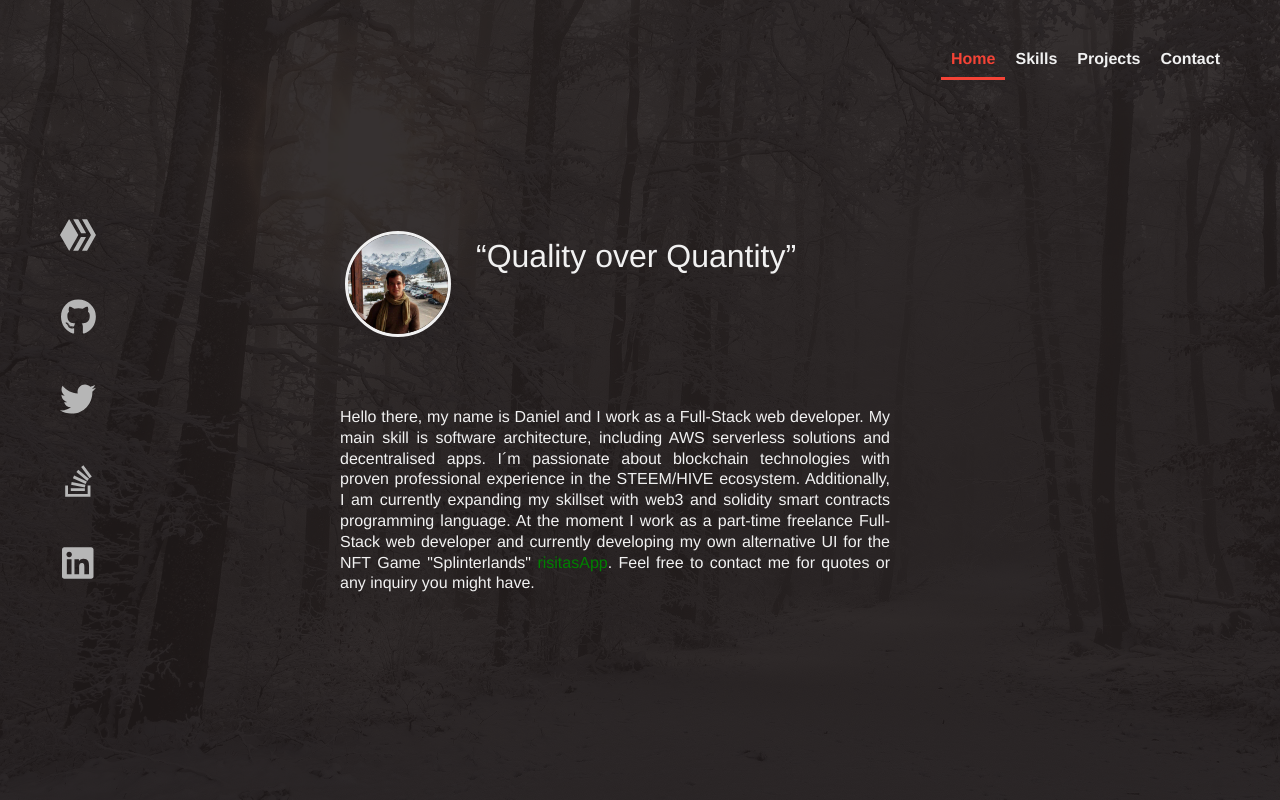
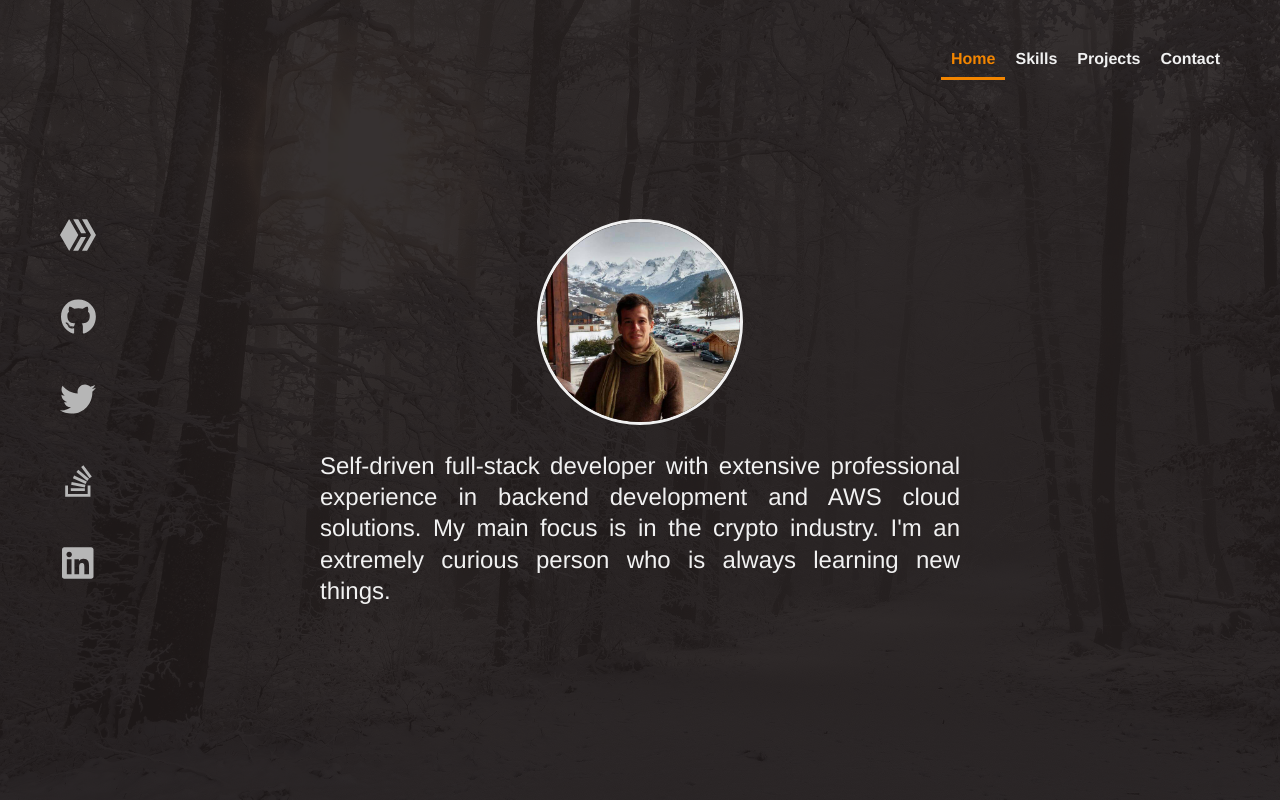
Before and after one commit to AusPrinzip/lightproject.me, a Vue app: page / in a window 1280 px wide. Built offline with nearby package versions, Linux system fonts and the light colour scheme.

Commit message:
Updated design as per alex suggestions

```diff
--- a/src/App.vue
+++ b/src/App.vue
@@ -37,6 +37,9 @@ export default {
 </script>
 
 <style>
+:root {
+  --tangerine: #F28500;
+}
 * {
     margin: 0;
 }
--- a/src/components/domains/Common/LevelProgress.vue
+++ b/src/components/domains/Common/LevelProgress.vue
@@ -18,12 +18,12 @@
         width: 60%;
         padding: 0;
         border: 0 none;
-        background: #851d1d;
+        background: #AD5F00;
     }
 
     .level-progress > div {
         border-radius: 8px;
-        background: #ea3030;
+        background: #F28500;
         height: 15px;
     }
 
--- a/src/components/domains/Navigation/NavBar.vue
+++ b/src/components/domains/Navigation/NavBar.vue
@@ -41,12 +41,12 @@ export default {}
     }
 
     li a:hover {
-        color: #C62828 !important;
+        color: #F28500 !important;
         transition-duration: 0.3s
     }
 
     li .router-link-active {
-        border-bottom: 3px solid #f44336;
-        color: #f44336 !important;
+        border-bottom: 3px solid #F28500;
+        color: #F28500 !important;
     }
 </style>
--- a/src/components/domains/SideBar/SideBar.vue
+++ b/src/components/domains/SideBar/SideBar.vue
@@ -40,7 +40,7 @@
     }
 
     ul li svg:hover {
-        color: #C62828;
+        color: var(--tangerine);
         transition-duration: 0.3s;
     }
 
--- a/src/components/domains/Skills/Skill.vue
+++ b/src/components/domains/Skills/Skill.vue
@@ -40,7 +40,7 @@
         width: 100%;
         min-height: 100px;
         display: inline-block;
-        border: 2px solid #C62828;
+        border: 2px solid var(--tangerine);
         border-radius: 10px;
         text-align: left;
         padding: 10px;
--- a/src/components/views/DevProjects/DevProjects.vue
+++ b/src/components/views/DevProjects/DevProjects.vue
@@ -90,7 +90,7 @@ a:active {
 }
 
 .heading {
-    color: #C62828;
+    color: var(--tangerine);
     font-weight: bold;
     font-size: 28px;
 }
--- a/src/components/views/MainContact/MainContact.vue
+++ b/src/components/views/MainContact/MainContact.vue
@@ -22,7 +22,7 @@ div {
 }
 
 div svg:hover {
-    color: #C62828;
+    color: var(--tangerine);
     transition-duration: 0.3s;
 }
 
--- a/src/components/views/Skills/Skills.vue
+++ b/src/components/views/Skills/Skills.vue
@@ -48,7 +48,7 @@
     </div>
 </template>
 <script>
-import LevelProgress from "../../domains/Common/LevelProgress.vue";
+import LevelProgress from "@/components/domains/Common/LevelProgress.vue";
 // import FontAwesomeIcon from '@fortawesome/vue-fontawesome'
 import { faPlus } from "@fortawesome/free-solid-svg-icons";
 
@@ -128,7 +128,7 @@ export default {
 }
 
 .heading {
-    color: #c62828;
+    color: var(--tangerine);
     font-weight: bold;
     font-size: 28px;
 }
--- a/src/components/views/WelcomeMain/WelcomeMain.vue
+++ b/src/components/views/WelcomeMain/WelcomeMain.vue
@@ -2,22 +2,10 @@
     <div class="welcome-content">
         <div class="me">
             <img src="@/assets/images/photo.jpg" />
-            <span class="my-name">“Quality over Quantity”</span>
         </div>
         <div class="description">
             <span class="rest-info">
-                Hello there, my name is Daniel and I work as a Full-Stack web
-                developer. My main skill is software architecture, including AWS
-                serverless solutions and decentralised apps. I´m passionate
-                about blockchain technologies with proven professional
-                experience in the STEEM/HIVE ecosystem. Additionally, I am
-                currently expanding my skillset with web3 and solidity smart
-                contracts programming language. At the moment I work as a
-                part-time freelance Full-Stack web developer and currently
-                developing my own alternative UI for the NFT Game
-                "Splinterlands"
-                <a href="https://splinter.monster">risitasApp</a>. Feel free to
-                contact me for quotes or any inquiry you might have.
+                Self-driven full-stack developer with extensive professional experience in backend development and AWS cloud solutions. My main focus is in the crypto industry. I'm an extremely curious person who is always learning new things.
             </span>
         </div>
     </div>
@@ -69,13 +57,13 @@ a:active {
 }
 
 .me {
-    float: left;
-    line-height: 100px;
+    display: flex;
+    justify-content: center;
+    width: 100%;
 }
 
 .me img {
-    width: 100px;
-    height: 100px;
+    width: 200px;
     border-radius: 51%;
     border: 3px solid #f1f1f1;
     margin:  25px;
@@ -83,9 +71,8 @@ a:active {
 
 
 .description {
+    font-size: 24px;
     display: inline-block;
-    padding: 0 20px 0 20px;
-    max-width: 550px;
     text-align: justify;
 }
 
```
